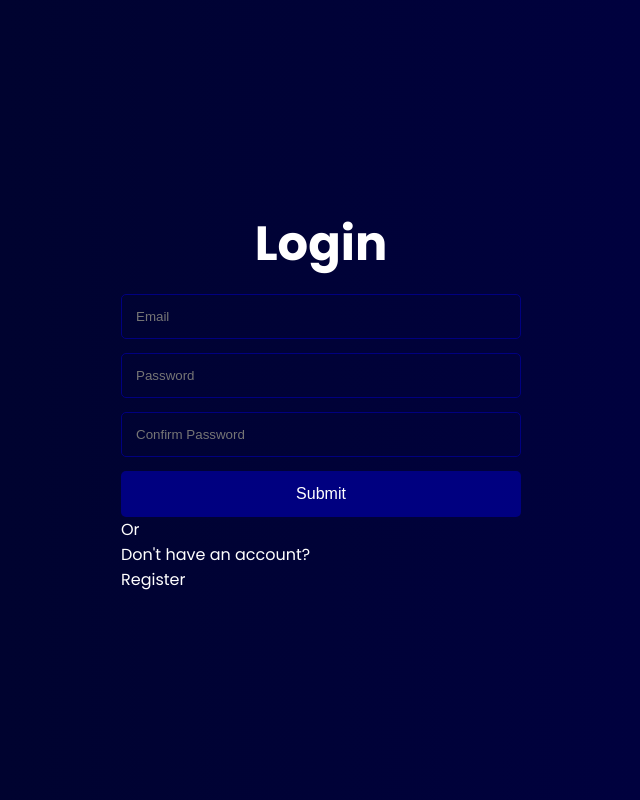
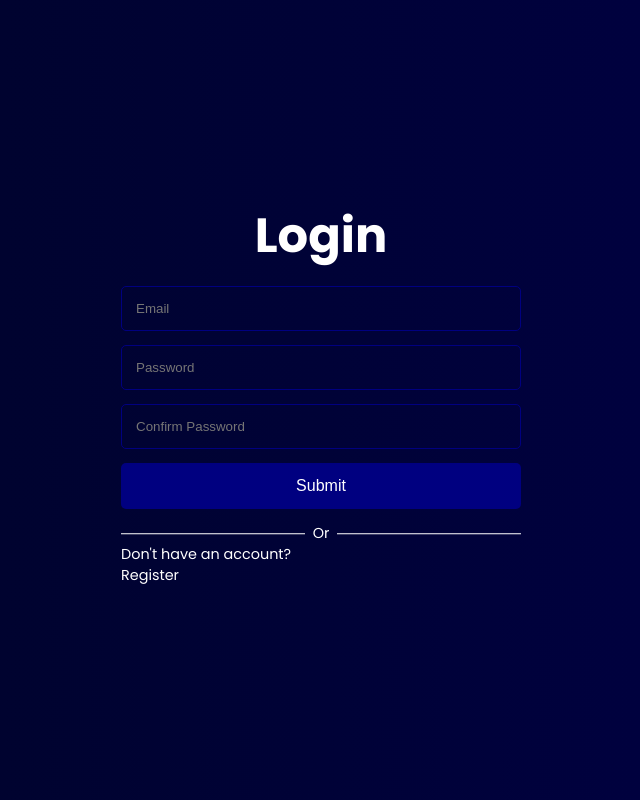
Before and after one commit to divenire05/SvelteKit-FullStack-CRUD-App, a SvelteKit app: page / in a window 1280 px wide. Shown: the whole page, without its empty margins (319-959 px from the left). Built offline with nearby package versions, Linux system fonts and the light colour scheme.

Commit message:
adding pseudo-elements

```diff
--- a/src/components/Authenticate.svelte
+++ b/src/components/Authenticate.svelte
@@ -143,4 +143,41 @@
         opacity: 0;
     }
 
+    .error {
+        color: coral;
+        font-size: 0.9rem;
+    }
+
+    .options {
+        padding: 14px 0;
+        overflow: hidden;
+        font-size: 0.9rem;
+    }
+
+    .options > p {
+        position: relative;
+        text-align: center;
+        width: fit-content;
+        margin: 0 auto;
+        padding: 0 8px;
+    }
+
+    .options > p::after,
+    .options > p::before {
+        position: absolute;
+        content: "";
+        top: 50%;
+        transform: translateY(-50%);
+        width: 100vw;
+        height: 1.5px;
+        background: white;
+    }
+
+    .options > p::after {
+        right: 100%;
+    }
+
+    .options > p::before {
+        left: 100%;
+    }
 </style>
```
